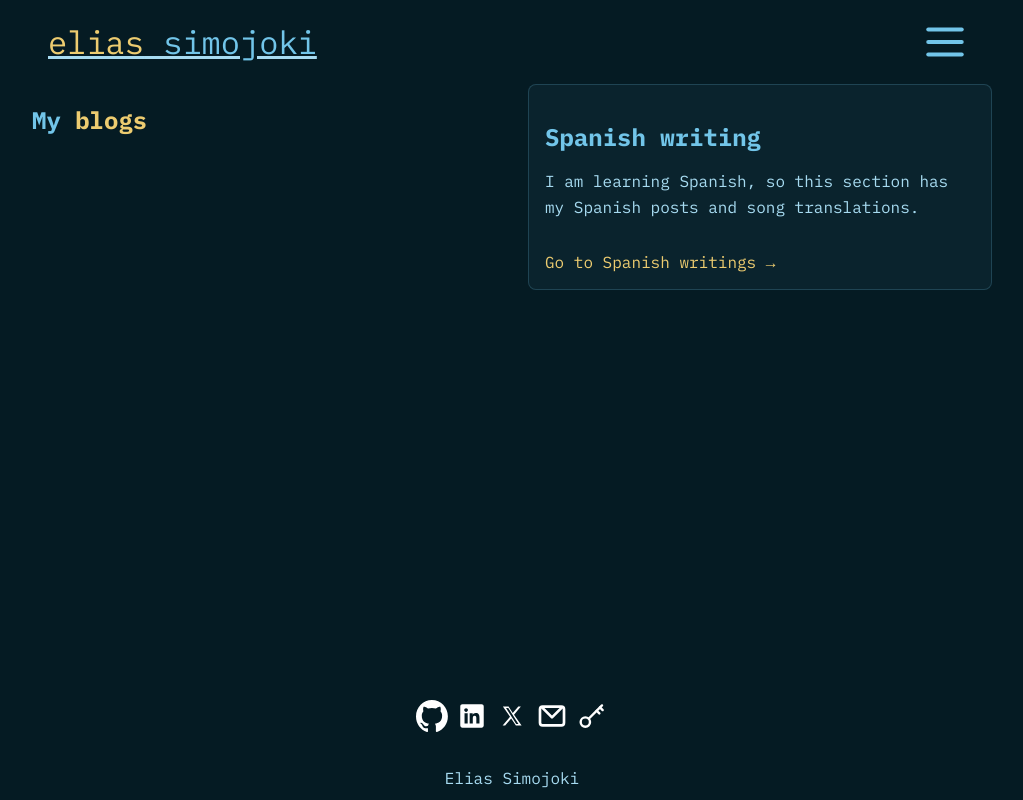
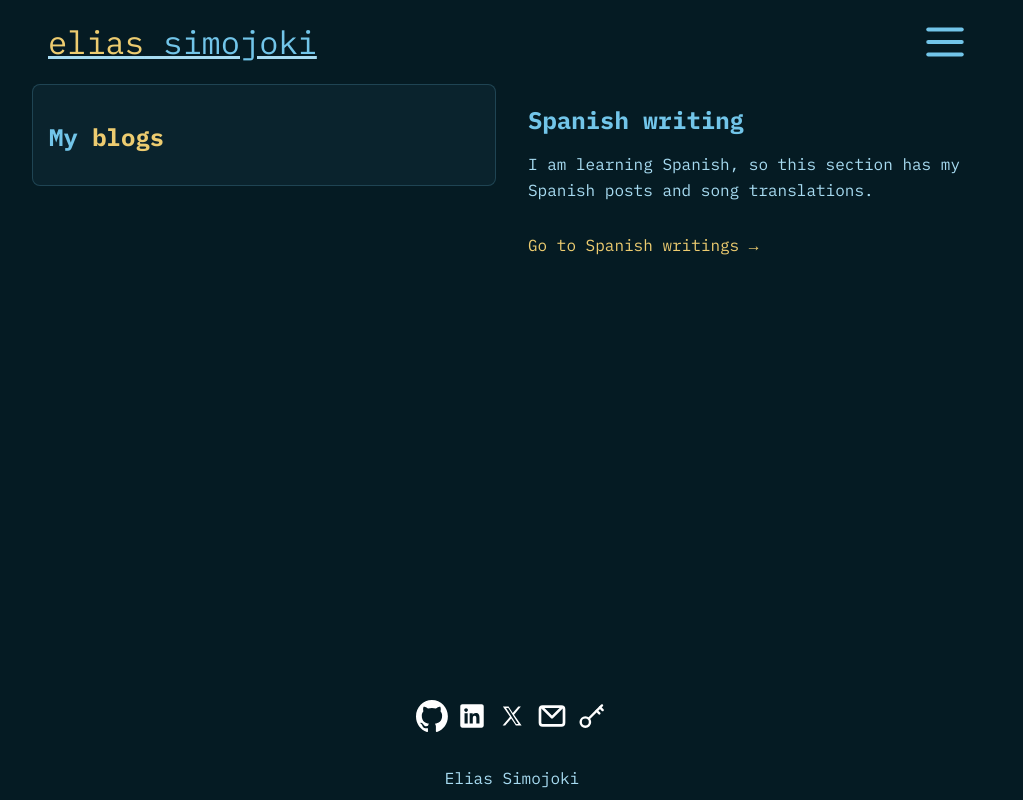
Before and after one commit to MojoLake/eSite, a SvelteKit app: page /blogs in a window 1280 px wide. Shown: the whole page, without its empty margins (128-1151 px from the left). Built offline with nearby package versions, Linux system fonts and the light colour scheme.

Commit message:
feat: swap highlight side

```diff
--- a/src/routes/blogs/+page.svelte
+++ b/src/routes/blogs/+page.svelte
@@ -8,12 +8,12 @@
 
 <div class="blogs-page">
   <div class="columns">
-    <section class="column">
+    <section class="column featured-column">
       <h1>My <Yellow>blogs</Yellow></h1>
       <ListComponent items={regularPosts} basePath="blogs" itemType="post" showCount={-1} />
     </section>
 
-    <aside class="column spanish-column">
+    <aside class="column">
       <h2>Spanish writing</h2>
       <p class="description">
         I am learning Spanish, so this section has my Spanish posts and song translations.
@@ -56,7 +56,7 @@
     line-height: 1.6;
   }
 
-  .spanish-column {
+  .featured-column {
     padding: 1rem;
     border: 1px solid rgba(114, 197, 233, 0.2);
     border-radius: 8px;
```
